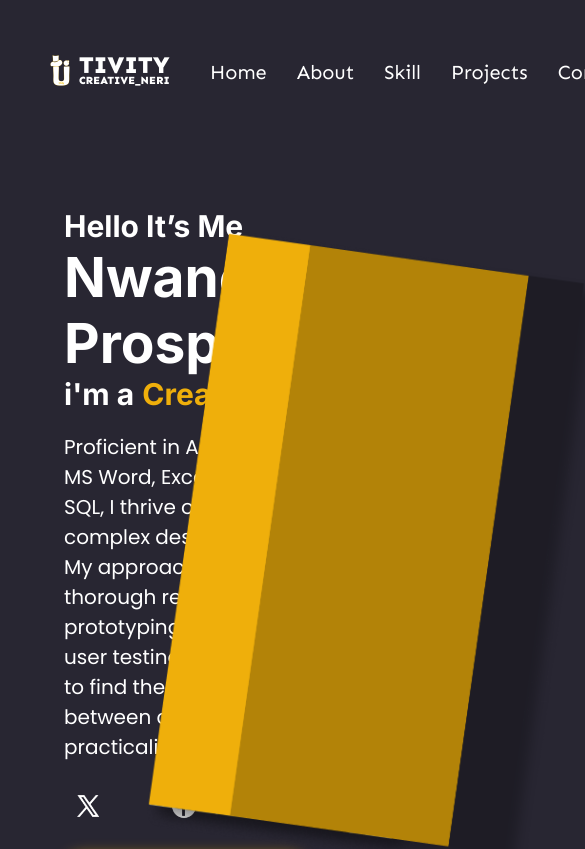
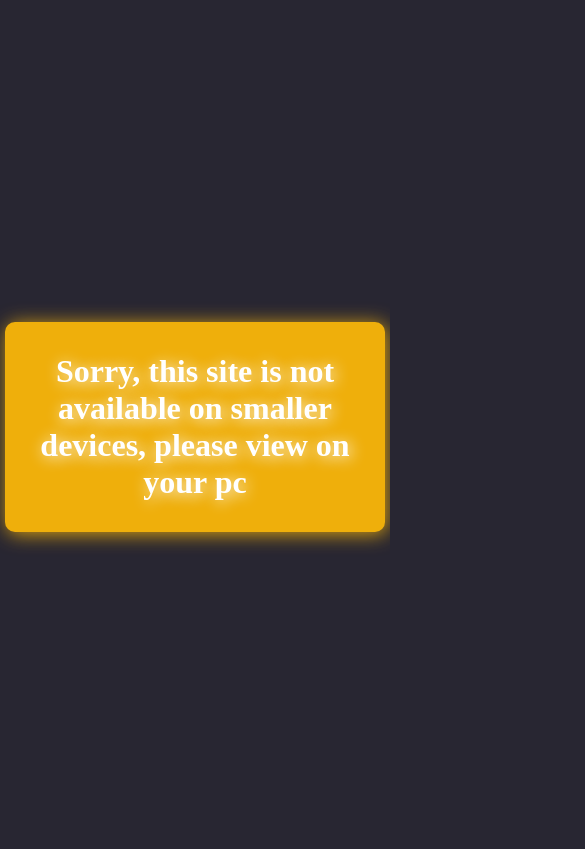
Before and after one commit to IDMAJOR/Client-Portfolio, a React (Vite) app: page / in a window 390 px wide. Shown: the top 849 px of the page, 585 px wide, since content can reach past the window. Built offline with nearby package versions, Linux system fonts and the light colour scheme; a web font is replaced by a local one.

Commit message:
Added media

```diff
--- a/src/App.css
+++ b/src/App.css
@@ -20,3 +20,17 @@ a {
   color: white;
   text-decoration: none;
 }
+
+@media (max-width: 890px) {
+  html {
+    height: 100%;
+    display: flex;
+    justify-content: center;
+    align-items: center;
+    text-align: center;
+    padding: 5px;
+  }
+  .view {
+    display: none;
+  }
+}
--- a/src/components/Body.jsx
+++ b/src/components/Body.jsx
@@ -5,10 +5,12 @@ import Introduction from "./Introduction";
 import About from "./About";
 import Services from "./Services";
 import Projects from "./Projects";
+import NotAvailable from "./NotAvailable";
 
 function Body() {
   return (
-    <div>
+    <>
+      <div className="view">
         <NavBar />
         <div>
           <Introduction />
@@ -18,6 +20,8 @@ function Body() {
         </div>
         <Footer />
       </div>
+      <NotAvailable />
+    </>
   );
 }
 
--- a/src/components/Introduction.jsx
+++ b/src/components/Introduction.jsx
@@ -2,7 +2,7 @@ import React, { useState, useEffect } from "react";
 
 const roles = [
   "Graphic Designer",
-  "Data Analysis",
+  "Data Analyst",
   "UI UX Designer",
   "Creative Thinker",
   "Problem Solver",
@@ -12,12 +12,20 @@ function Introduction() {
   const [currentRole, setCurrentRole] = useState(0);
 
   useEffect(() => {
+    // Start the animation when the component mounts
+    document.querySelector(".role").style.animationPlayState = "running";
+
+    // Interval to change the role every 2 seconds
     const interval = setInterval(() => {
       setCurrentRole((prevRole) => (prevRole + 1) % roles.length);
-    }, 2000);
+    }, 2000); // 2000ms matches the CSS animation duration
 
-    return () => clearInterval(interval);
-  }, []);
+    // Clean up the interval on component unmount
+    return () => {
+      clearInterval(interval);
+      document.querySelector(".role").style.animationPlayState = "paused";
+    };
+  }, [roles.length]);
 
   return (
     <div className="container-intro">
@@ -56,13 +64,21 @@ function Introduction() {
 
             <div className="socials">
               <div className="s-in-con">
-                <img src="Component1.png" alt="x-logo" />
-                <img src="Component3.png" alt="facebook-logo" />
-                <img src="Component4.png" alt="instagram-logo" />
+                <a href="#">
+                  <img src="Component1.png" alt="x-logo" />
+                </a>
+                <a href="#">
+                  <img src="Component3.png" alt="facebook-logo" />
+                </a>
+                <a href="#">
+                  <img src="Component4.png" alt="instagram-logo" />
+                </a>
               </div>
             </div>
 
-            <button>Download CV</button>
+            <a href="img1.png" download>
+              <button>Download CV</button>
+            </a>
           </div>
           <div className="into-image">
             <div style={{ position: "relative" }}>
@@ -71,12 +87,15 @@ function Introduction() {
                 alt="hidden-photo"
                 style={{ width: "110%" }}
               />
-              <img
-                src="PFP.png"
-                alt="hidden-photo"
+              <div
+                style={{
+                  position: "absolute",
+                  right: "-10px",
+                }}
                 className="difi"
-                style={{ position: "absolute" }}
-              />
+              >
+                <img src="PFP.png" alt="hidden-photo" />
+              </div>
             </div>
           </div>
         </div>
--- /dev/null
+++ b/src/components/NotAvailable.jsx
@@ -0,0 +1,14 @@
+import React from "react";
+
+function NotAvailable() {
+  return (
+    <div className="not-available">
+      <h1>
+        Sorry, this site is not available on smaller devices, please view on
+        your pc
+      </h1>
+    </div>
+  );
+}
+
+export default NotAvailable;
--- a/src/components/components.css
+++ b/src/components/components.css
@@ -39,14 +39,16 @@
 
 .role {
   display: flex;
-  width: 40%;
+  width: 35%;
   animation: close 2s ease-in-out infinite;
+  animation-play-state: paused;
+  animation-delay: 1s;
 }
 
 @keyframes close {
   0%,
   100% {
-    width: 40%;
+    width: 35%;
   }
   50% {
     width: 1px;
@@ -57,13 +59,19 @@
   max-width: 8.125rem;
 }
 
+@media (max-width: 500px) {
+  .into-image {
+    display: none;
+  }
+}
+
 .difi {
   transition: 500ms ease-in-out;
-  transform: translateX(50px);
+  transform: rotate(0.3deg);
 }
 
 .into-image:hover .difi {
-  transform: translateX(290px) translateY(26px);
+  transform: translateX(265px) translateY(40px);
 }
 
 /* End of Header */
@@ -131,11 +139,14 @@ h3 {
 }
 
 .socials .s-in-con {
-  width: 3rem;
   display: flex;
   justify-content: flex-start;
   align-items: center;
-  gap: 3rem;
+  flex-direction: row;
+  gap: 3.1rem;
+}
+.socials .s-in-con a {
+  width: 3rem;
 }
 
 .into-text .socials img {
@@ -497,3 +508,37 @@ h3 {
   background-color: #efaf0b;
   box-shadow: 2px 2px 15px rgba(239, 174, 11, 0.815);
 }
+
+/* End of Footer */
+
+.not-available {
+  display: none;
+}
+
+@media (max-width: 890px) {
+  .not-available {
+    display: block;
+    justify-content: center;
+    align-items: center;
+    background-color: #efaf0b;
+    color: white;
+    box-shadow: 2px 2px 15px #efaf0b;
+    border-radius: 10px;
+    padding: 10px;
+    animation: glo 2s linear infinite;
+  }
+
+  @keyframes glo {
+    0%,
+    100% {
+      box-shadow: 2px 2px 13px #efae0bce;
+    }
+    50% {
+      box-shadow: 2px 2px 25px #efaf0b;
+    }
+  }
+
+  .not-available h1 {
+    text-shadow: 2px 2px 15px #ffffff;
+  }
+}
--- a/src/components/footer.jsx
+++ b/src/components/footer.jsx
@@ -33,7 +33,7 @@ function Footer() {
                   <textarea
                     name="message"
                     id="message"
-                    maxlength="200"
+                    maxLength="200"
                     rows="4"
                     cols="50"
                     placeholder="Your Message"
```
Lines whose indentation alone changed are shown as unchanged.
